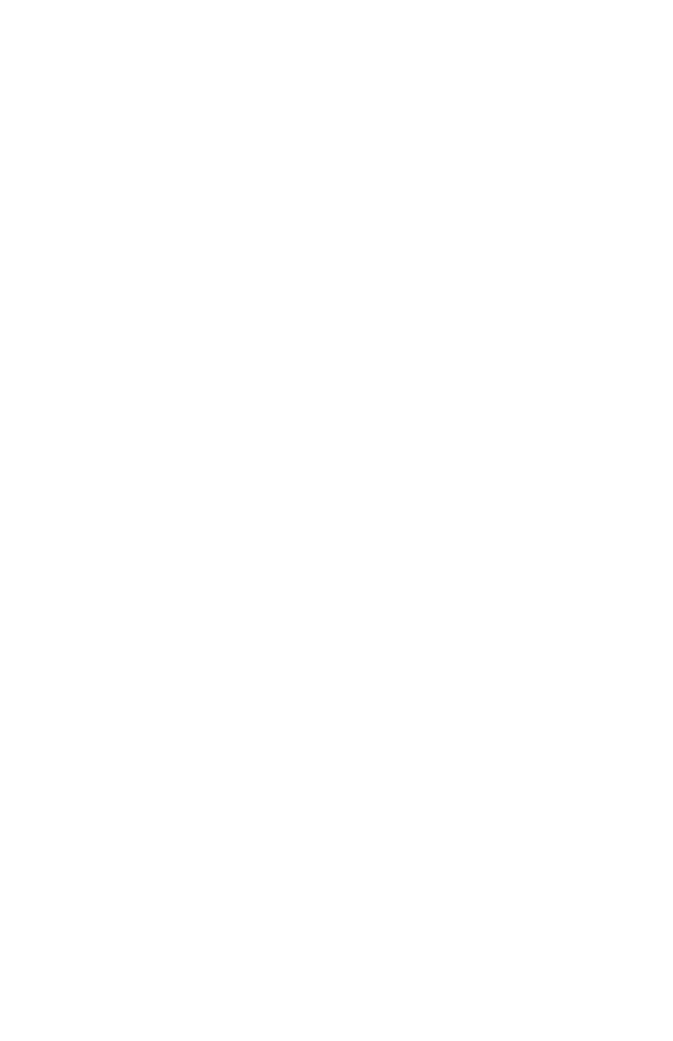
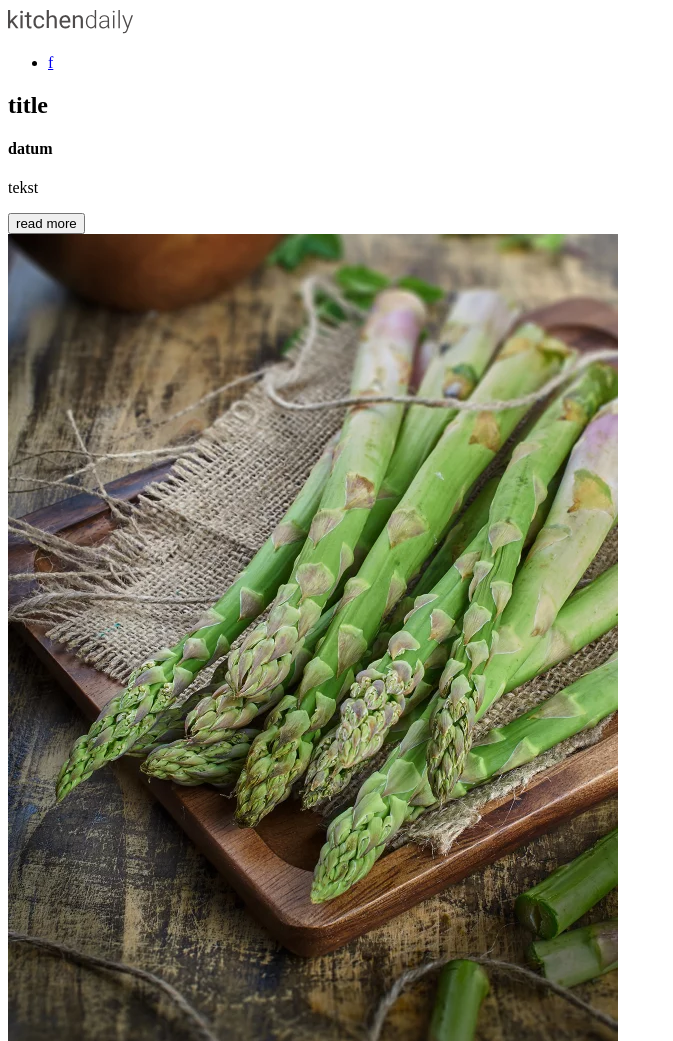
Before and after one commit to Christianspelt/C21-Front_End-Level-2, a plain HTML site: page C21-Front-End_level_2/index.html in a window 1280 px wide. Shown: the top 1041 px of the page, without its empty margins (0-673 px from the left). Before the commit the page ends 800 px from the top, so only its background shows below. Drawn offline with Linux system fonts and the light colour scheme.

Commit message:
index html

```diff
--- a/C21-Front-End_level_2/index.html
+++ b/C21-Front-End_level_2/index.html
@@ -7,6 +7,41 @@
     <title>Document</title>
 </head>
 <body>
+    <div class="wrapper">
+        <header>
+            <div class="logo"><img src="images/logo.svg"></div>
+            <nav class="main-menu">
+                <ul>
+                    <li class="menu-item"><a href="#">f</a></li>
+                </ul>
+            </nav>
 
+            <nav class="socials"></nav>
+
+        </header>
+    <main>
+        <div class="recepten">
+            <div class="recept">
+                <div class="description">
+                    <h2>title</h2>
+                    <h4>datum</h4>
+                    <p>tekst</p>
+                    <button>read more</button>
+                </div>
+                <div class="image"><img src="images/aspergers.png"> </div>
+
+            </div>
+            <div class="recept-items">
+                <div class="item"><img src="images/item-1.png"></div>
+                <div class="item"><img src="images/item-2.png"></div>
+                <div class="item"><img src="images/item-3.png"></div>
+                <div class="item"><img src="images/item-4.png"></div>
+                <div class="item"><img src="images/item-5.png"></div>
+            </div>
+        </div>
+    </main>
+
+
+    </div>
 </body>
 </html>
```
